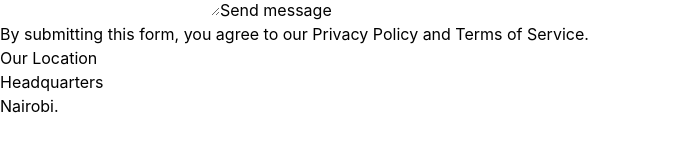
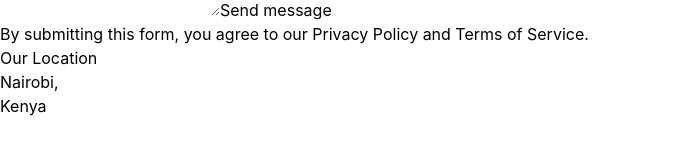
Before and after one commit to JOYCEmwangi8880/Terravista, a React (Vite) app: page /contact in a window 1280 px wide. Shown: the part 602-756 px from the top of the page, without its empty margins (0-687 px from the left). Built offline with nearby package versions, Linux system fonts and the light colour scheme.

Commit message:
feature: contact

```diff
--- a/src/pages/ContactPage.jsx
+++ b/src/pages/ContactPage.jsx
@@ -63,8 +63,8 @@ const ContactPage = () => {
           <div>
             <h2 className="text-3xl font-bold mb-4">Our Location</h2>
             <p className="text-lg">
-              Headquarters <br />
-               Nairobi.
+              Nairobi, <br />
+               Kenya
             </p>
           </div>
           <div className="map-container">
```
